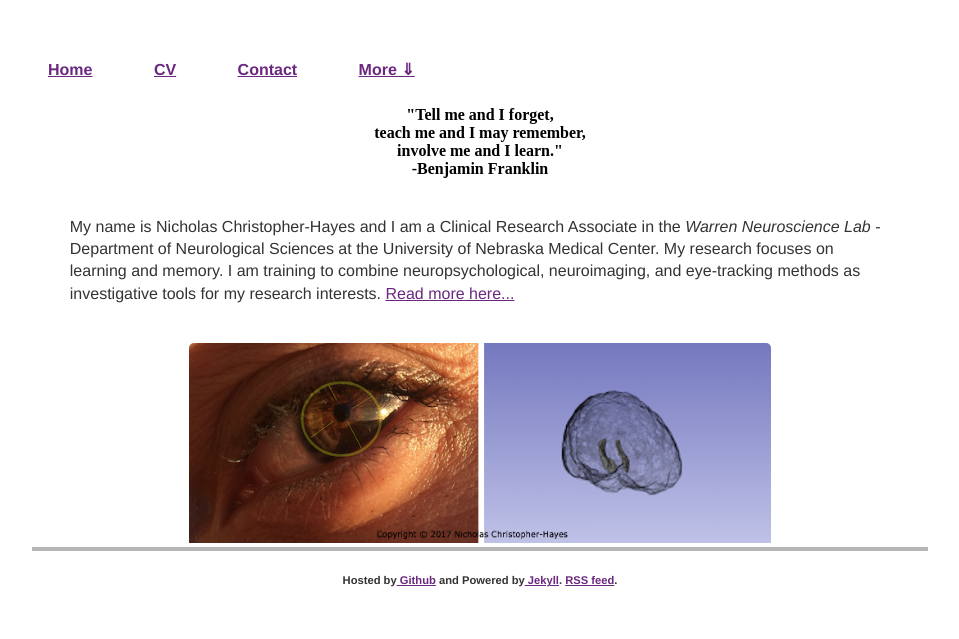
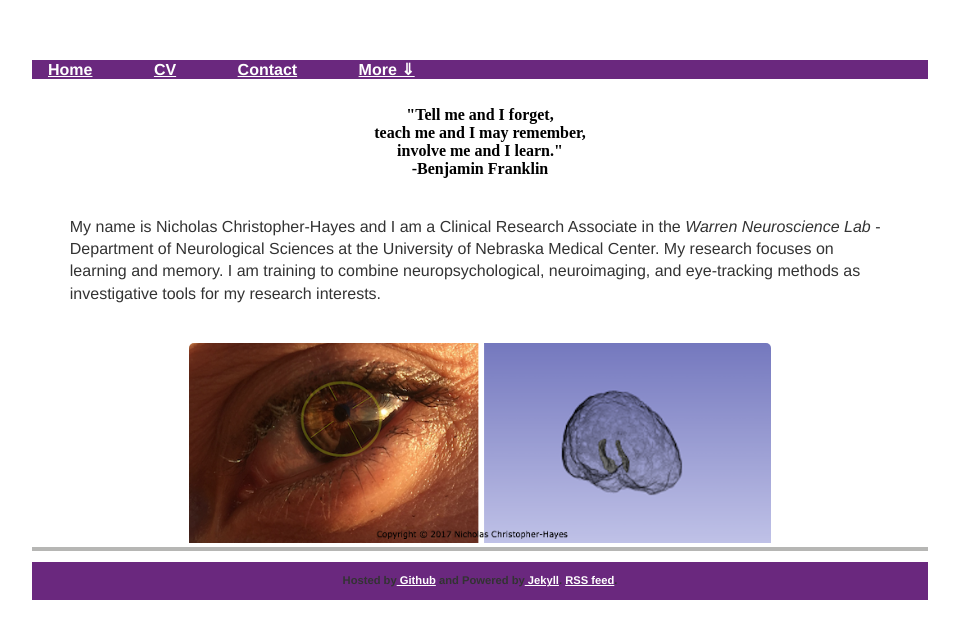
Before and after one commit to nichrishayes/nichrishayes.github.io, a Jekyll site: the page built from index.html, in a window 1280 px wide. Shown: the top 639 px of the page, without its empty margins (160-1119 px from the left). Built offline with Jekyll 4.4.1, drawn with Linux system fonts in a browser that asks for light colours.

Commit message:
Update main.css

```diff
--- a/css/main.css
+++ b/css/main.css
@@ -8,13 +8,14 @@ nav ul, footer ul {
     list-style: none;
     font-weight: bold;
     overflow: hidden;
+    background-color: #6A287E
 }
 nav ul li, footer ul li {
     display: inline;
     margin-right: 25px;
 }
 a {
-    color: #6A287E;
+    color: white;
 }
 a:hover {
     text-decoration: underline;
@@ -23,7 +24,7 @@ a:hover {
 /*Dropdown menu content design lives here*/
 li a, .dropbtn {
     display: inline;
-    color: #6A287E;
+    color: white;
     text-align: center;
     padding: 12px 16px;
     text-decoration: underline;
```
